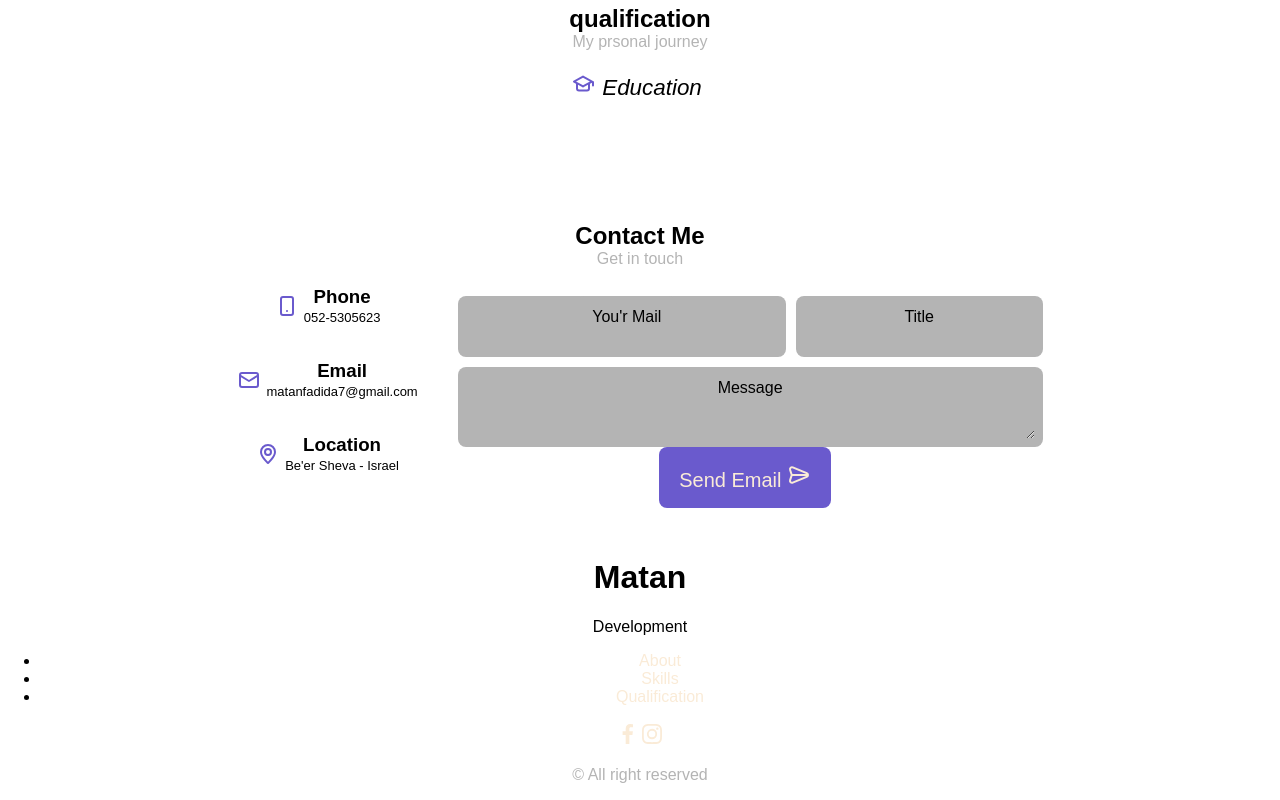
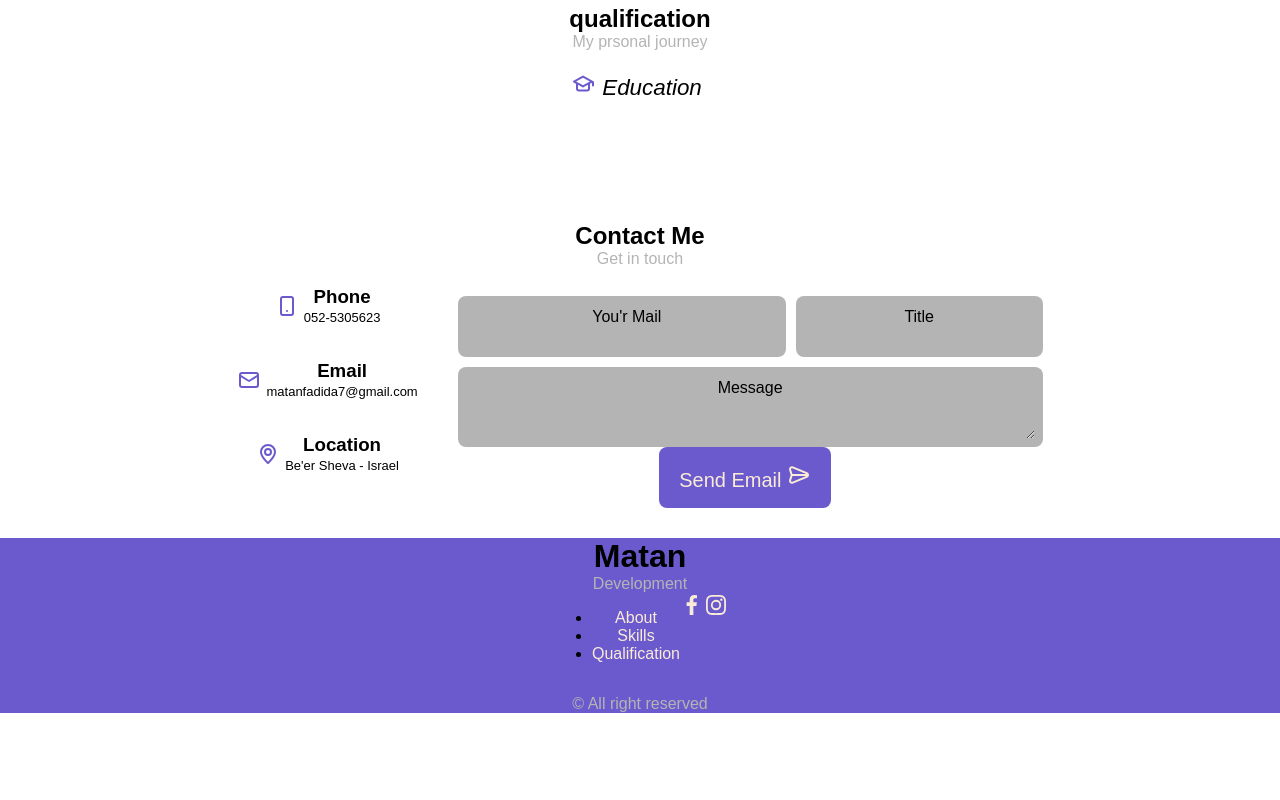
Before and after one commit to matanfadida/Resume, a React (Create React App) app in the folder fronted/: page / in a window 1280 px wide. Shown: the part 1096-1896 px from the top of the page. After the commit the page ends 1825 px from the top, so only its background shows below. Built offline with nearby package versions, Linux system fonts and the light colour scheme; a web font is replaced by a local one.

Commit message:
working on footer

```diff
--- a/fronted/src/components/Home/footer.js
+++ b/fronted/src/components/Home/footer.js
@@ -1,17 +1,19 @@
 import style from "./footer.module.css";
 
-import { UilFacebookF } from '@iconscout/react-unicons';
-import { UilInstagram } from '@iconscout/react-unicons';
+import { UilFacebookF } from "@iconscout/react-unicons";
+import { UilInstagram } from "@iconscout/react-unicons";
 
 const Footer = () => {
   return (
     <footer className={style.footer}>
+      <div className={style.contact}>
         <div>
           <div>
-          <div>
-            <h1 className={style.title}>Matan</h1>
-            <span className={style.subtitle}>Development</span>
+            <h1 className={style["footer-title"]}>Matan</h1>
+            <br />
+            <span className={style["footer-subtitle"]}>Development</span>
           </div>
+          <div className={style["list-and-social"]}>
             <ul className={style["footer-list"]}>
               <li>
                 <a href="#about" className={style["footer-link"]}>
@@ -30,12 +32,20 @@ const Footer = () => {
               </li>
             </ul>
             <div className={style["socials-media"]}>
-            <a href="https://www.facebook.com/matanfadida" className={style["social-link"]}>
-                <UilFacebookF/>
+              <a
+                href="https://www.facebook.com/matanfadida"
+                className={style["social-link"]}
+              >
+                <UilFacebookF />
               </a>
-            <a href="https://www.instagram.com/matanfadida/" className={style["social-link"]} target='blank'>
-                <UilInstagram/>
+              <a
+                href="https://www.instagram.com/matanfadida/"
+                className={style["social-link"]}
+                target="blank"
+              >
+                <UilInstagram />
               </a>
+            </div>
           </div>
         </div>
         <p>&#169; All right reserved</p>
--- a/fronted/src/components/Home/footer.module.css
+++ b/fronted/src/components/Home/footer.module.css
@@ -0,0 +1,56 @@
+/* .footer {
+  padding-top: 2px;
+}
+.contact {
+  row-gap: 3.5rem;
+  background-color: slateblue;
+  padding: 2rem 0 3rem;
+}
+
+.footer-title {
+  display: inline;
+}
+
+.footer-subtitle {
+  color: rgb(180, 180, 180);
+}
+
+.footer-list {
+  display: flex;
+  flex-direction: column;
+  row-gap: 1.5rem;
+}
+
+.footer-link:hover {
+  color: coral;
+}
+
+.social-link {
+  font-size: 1.5rem;
+  margin-right: 1.5rem;
+}
+
+.social-link:hover {
+  color: coral;
+} */
+
+.footer {
+  background-color: slateblue;
+}
+
+.list-and-social {
+  display: inline-flex;
+
+}
+
+.footer-title {
+  display: inline;
+}
+
+.footer-subtitle {
+  color: rgb(180, 180, 180);
+}
+
+/* .footer-list{
+    margin-right:100px ;
+} */
```
Lines whose indentation alone changed are shown as unchanged.
